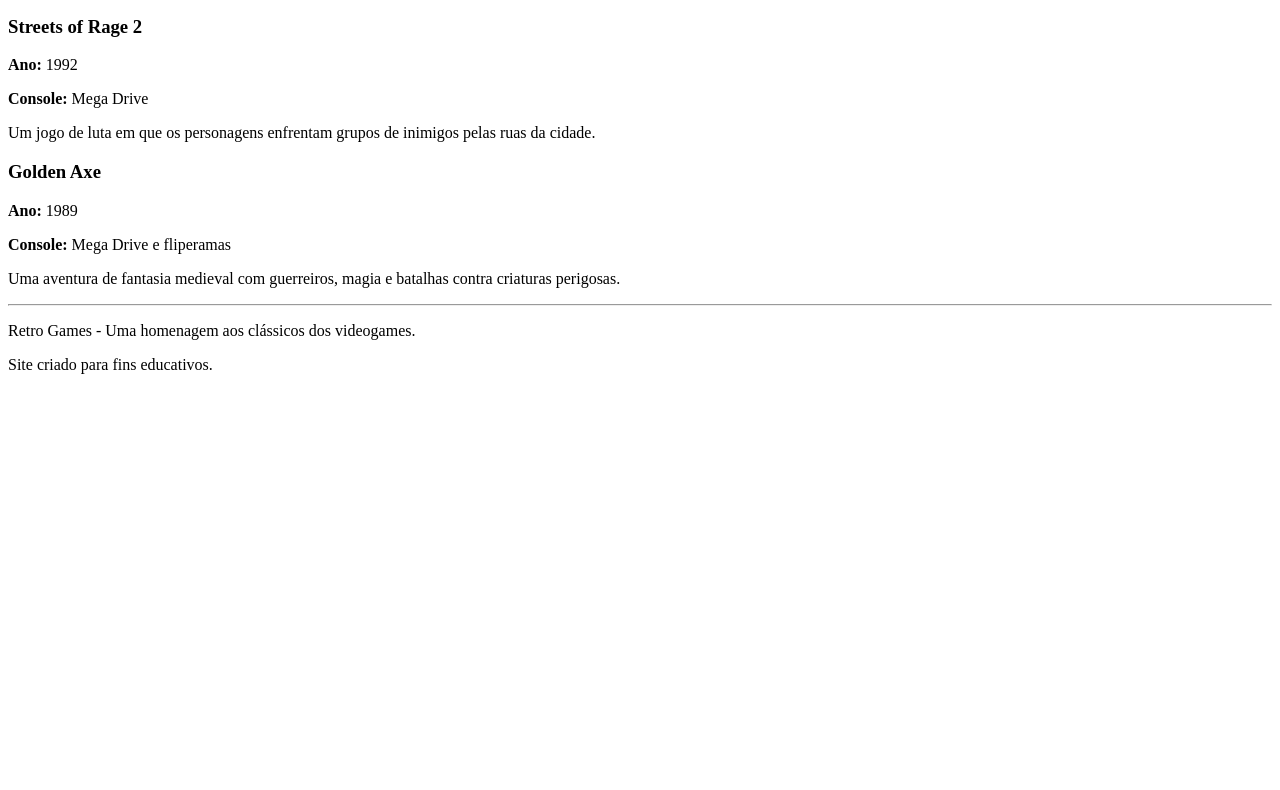
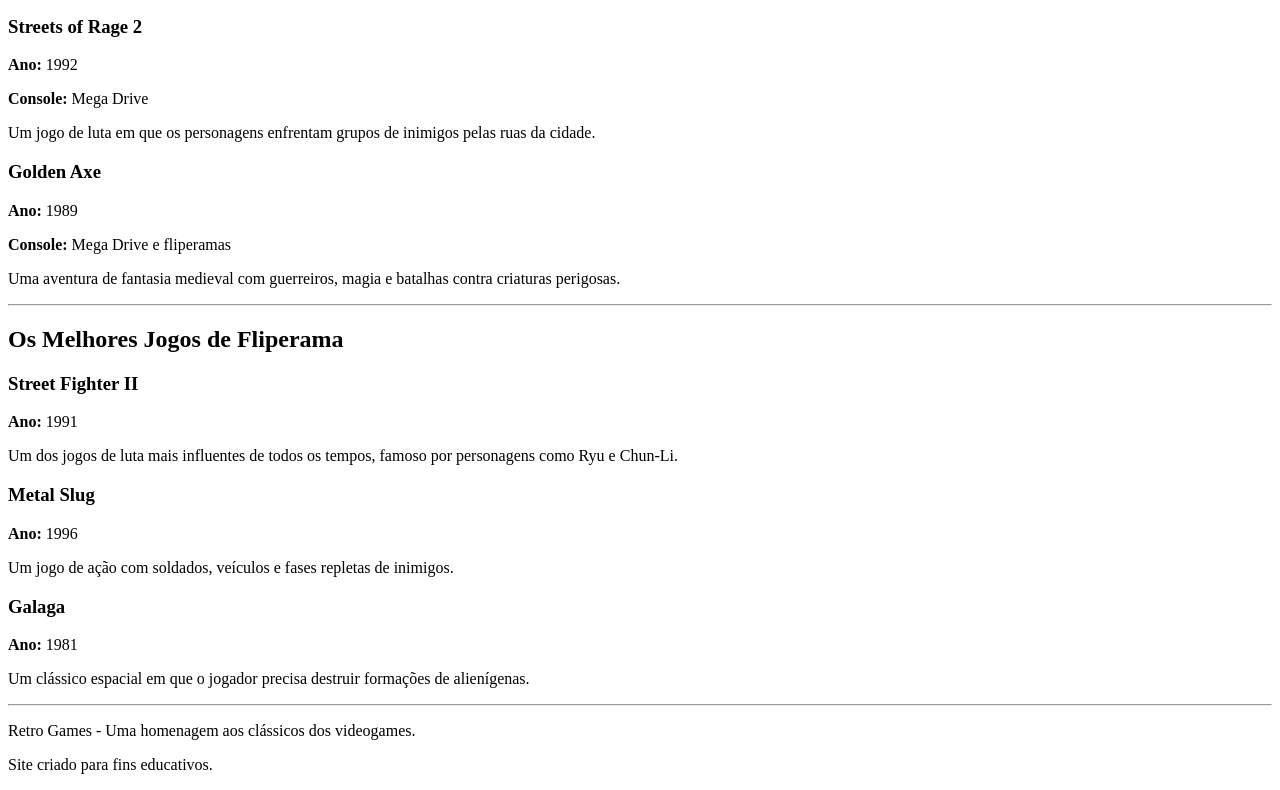
Before and after one commit to JoaoVictorFerreira100/Guia-jogos-retro, a plain HTML site: page index.html in a window 1280 px wide. Shown: the part 1456-2246 px from the top of the page. Before the commit the page ends 1846 px from the top, so only its background shows below. Drawn offline with Linux system fonts and the light colour scheme.

Commit message:
coloquei os jogos de fliperama
Por joao

```diff
--- a/index.html
+++ b/index.html
@@ -137,6 +137,37 @@
         </p>
     </article>
             </section>
+        <section id="fliperamas">
+    <hr>
+    <h2>Os Melhores Jogos de Fliperama</h2>
+
+    <article>
+        <h3>Street Fighter II</h3>
+        <p><strong>Ano:</strong> 1991</p>
+        <p>
+            Um dos jogos de luta mais influentes de todos os tempos,
+            famoso por personagens como Ryu e Chun-Li.
+        </p>
+    </article>
+
+    <article>
+        <h3>Metal Slug</h3>
+        <p><strong>Ano:</strong> 1996</p>
+        <p>
+            Um jogo de ação com soldados, veículos e fases repletas
+            de inimigos.
+        </p>
+    </article>
+
+    <article>
+        <h3>Galaga</h3>
+        <p><strong>Ano:</strong> 1981</p>
+        <p>
+            Um clássico espacial em que o jogador precisa destruir
+            formações de alienígenas.
+        </p>
+    </article>
+        </section>
     </main>
 
     <footer>
```
